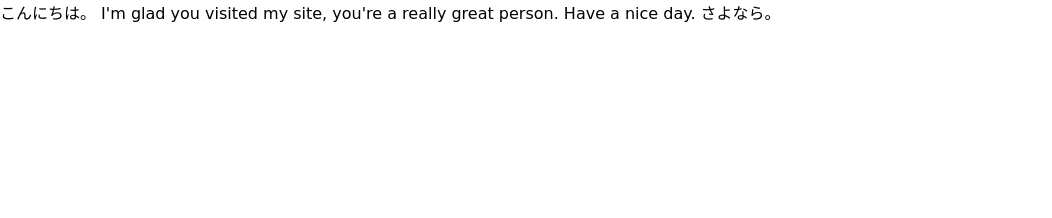
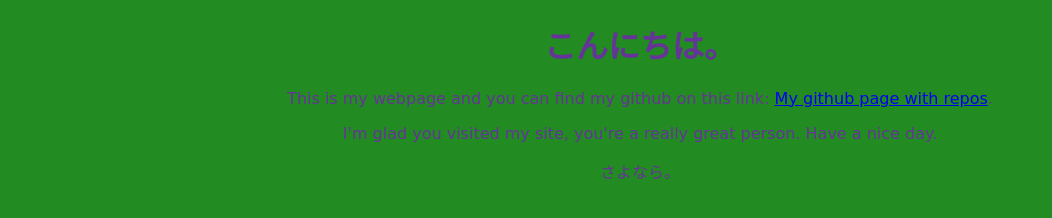
Before and after one commit to takacscsaba/takacscsaba.github.io, a plain HTML site: page index.html in a window 1280 px wide. Shown: the whole page, without its empty margins (0-1052 px from the left). Drawn offline with Linux system fonts and the light colour scheme; a web font is replaced by a local one.

Commit message:
body changes2

```diff
--- a/index.html
+++ b/index.html
@@ -9,8 +9,12 @@
   </head>
 
   <body>
-    こんにちは。
-    I'm glad you visited my site, you're a really great person. Have a nice day.
-    さよなら。
+    <h1>こんにちは。</h1>
+
+    <p>This is my webpage and you can find my github on this link: <a href="https://github.com/takacscsaba">My github page with repos</a>.</a></p>
+
+    <p>I'm glad you visited my site, you're a really great person. Have a nice day.</p>
+
+    <p>さよなら。</p>
   </body>
 </html>
--- a/style/style.css
+++ b/style/style.css
@@ -5,13 +5,10 @@ img {
 body {
 	margin: 0;
 	font-family: 'Hanalei Fill', cursive;
+	background-color: forestgreen;
+	color: rebeccapurple;
 }
 
-article {
-	width: 50%;
-	margin: auto;
-}
-
-h1, h2 {
+h1, p {
 	text-align: center;
 }
```
